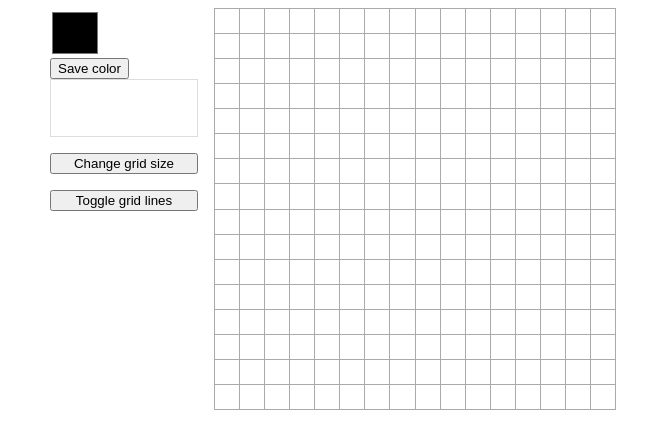
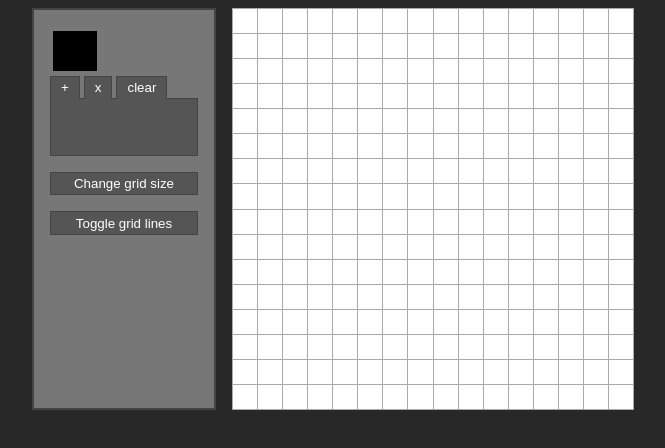
Before and after one commit to nGonium/etch-a-sketch, a plain HTML site: page index.html in a window 1280 px wide. Shown: the whole page, without its empty margins (307-972 px from the left). Drawn offline with Linux system fonts and the light colour scheme.

Commit message:
Overhaul UI

```diff
--- a/etch.js
+++ b/etch.js
@@ -1,4 +1,4 @@
-
+'use-strict'
 let gridSize = 16;
 let color = '#000000';
 let isDrawingAllowed = false;
@@ -60,7 +60,7 @@ function promptGridSize() {
     updateGrid();
 }
 
-function saveColor() {
+function addToPalette() {
     let el = document.createElement('div');
     el.classList.add('palette-item');
     el.style['background-color'] = color;
@@ -68,12 +68,30 @@ function saveColor() {
     el.addEventListener('click', e => {
         color = e.target.getAttribute('data-hex');
         nodes.picker.value = color;
+        if (nodes.selectedPalette) nodes.selectedPalette.classList.remove('selected-palette');
+        nodes.selectedPalette = e.target;
+        e.target.classList.add('selected-palette')
+
     })
     el.addEventListener('contextmenu', e => {
         e.preventDefault()
         e.target.remove();
     })
-    nodes.palette.appendChild(el);
+    let child = nodes.palette.appendChild(el);
+    if (nodes.selectedPalette) nodes.selectedPalette.classList.remove('selected-palette');
+    nodes.selectedPalette = child;
+    child.classList.add('selected-palette');
+}
+
+function removeFromPalette() {
+    if(nodes.selectedPalette) {
+        nodes.selectedPalette.remove();
+        delete nodes.selectedPalette;
+    }
+}
+
+function clearPalette() {
+    nodes.palette.textContent = '';
 }
 
 initEventListeners();
--- a/index.html
+++ b/index.html
@@ -13,9 +13,17 @@
         <div id="toolbar">
             <div id="color-container">
                 <input type="color" name="color-picker" id="color-picker">
-                <button onclick="saveColor()">Save color</button>
-                <div id="color-palette">
+                <div class="tool-container">
+                    <div class="tool-container-header">
+                        <button onclick="addToPalette()">+</button>
+                        <button onclick="removeFromPalette()">x</button>
+                        <button onclick="clearPalette()">clear</button>
+                    </div>
+                    <div id='color-palette'class="tool-container-body">
+                        <!-- <div id="color-palette">
 
+                        </div> -->
+                    </div>
                 </div>
             </div>
             <button onclick="promptGridSize()">Change grid size</button>
--- a/style.scss
+++ b/style.scss
@@ -1,15 +1,81 @@
+$primary: #777;
+$secondary: #555;
+$pressed: #444;
+
+body {
+    background-color: #282828;
+}
 #pix-sketch {
     display: flex;
     justify-content: center;
     gap: 1em;
 }
+button {
+    background-color: $secondary;
+    border: solid $pressed 1px;
+    cursor: pointer;
+    color: #fff;
+    padding: 0.25em 0.75em;
+    &:hover {
+        background-color: $pressed;
+    }
+}
+
+// Generic classes
+#toolbar, #canvas {
+    background-color: $primary;
+    border: solid $pressed 2px;
+    padding: 1em;
+}
+.tool-container {
+    background-color: $secondary;
+
+}
+.tool-container-header {
+    background-color: $primary;
+    margin-bottom: -1px;
+    button {
+        border: solid $pressed 1px;
+        border-bottom: none;
+    }
+}
+.tool-container-body {
+    border: solid $pressed 1px;
+}
+
+// Toolbar
 #toolbar {
     display: flex;
     flex-direction: column;
     gap: 1em;
 
 }
+#color-container {
+    display: flex;
+    flex-direction: column;
+}
+#color-palette {
+    width: calc(18px * 8 - 2px); /* (palettewidth + gap) * number - gap */
+    max-width: calc(18px * 8 - 2px);
+    min-height: calc(18px * 3 - 2px);
+    display: flex;
+    gap: 2px;
+    flex-wrap: wrap;
+    align-content: flex-start;
+    padding: 2px;
+}
+.palette-item {
+    width: 16px;
+    height: 16px;
+}
+.selected-palette {
+    border: solid grey 2px;
+    box-sizing: border-box;
+}
+
+// Canvas
 #canvas {
+    padding: 0;
     display: grid;
     background-color: #aaa;
     grid-template-columns: repeat(16, 1fr);
@@ -29,21 +95,8 @@
         background-color: #aaa;
     }
 }
-#color-palette {
-    width: calc(18px * 8 - 2px); /* (palettewidth + gap) * number - gap */
-    max-width: calc(18px * 8 - 2px);
-    min-height: calc(18px * 3 - 2px);
-    display: flex;
-    gap: 2px;
-    flex-wrap: wrap;
-    align-content: flex-start;
-    padding: 2px;
-    border: solid #ddd 1px;
-}
-.palette-item {
-    width: 16px;
-    height: 16px;
-}
+
+// Backup for future slider
 input[type='color'] {
     padding: 0;
     box-sizing: border-box;
@@ -53,6 +106,3 @@ input[type='color'] {
     height: 50px;
 
 }
-button {
-    display: block;
-}
```
Also changed, not shown: style.css, 1 other file.
